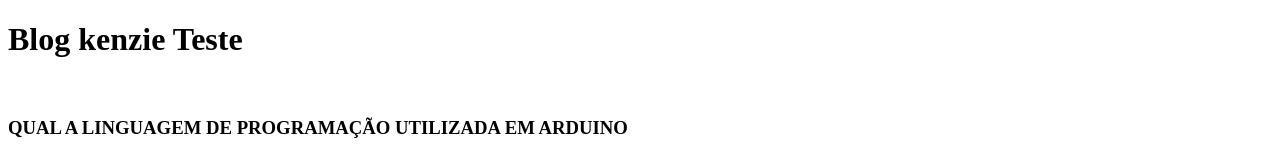
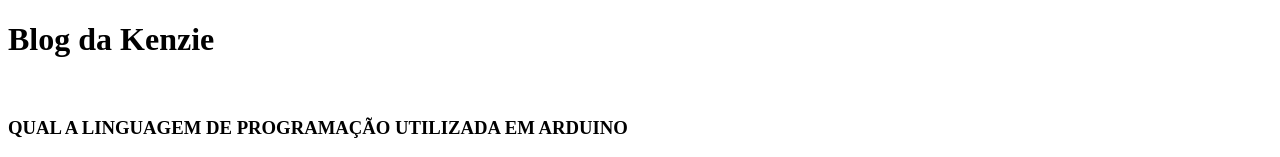
Before and after one commit to Joao-dev-del/Entregas, a plain HTML site: page S1-31/index.html in a window 1280 px wide. Shown: the top 157 px of the page. Drawn offline with Linux system fonts and the light colour scheme.

Commit message:
Correção de commit

```diff
--- a/S1-31/index.html
+++ b/S1-31/index.html
@@ -9,7 +9,7 @@
    <title>Blog Kenzie Academy Brasil - Programação e Tecnologia I</title>
 </head>
 <body>
-   <h1>Blog kenzie Teste</h1>
+   <h1>Blog da Kenzie</h1>
    <br>
 
    <article>
```
